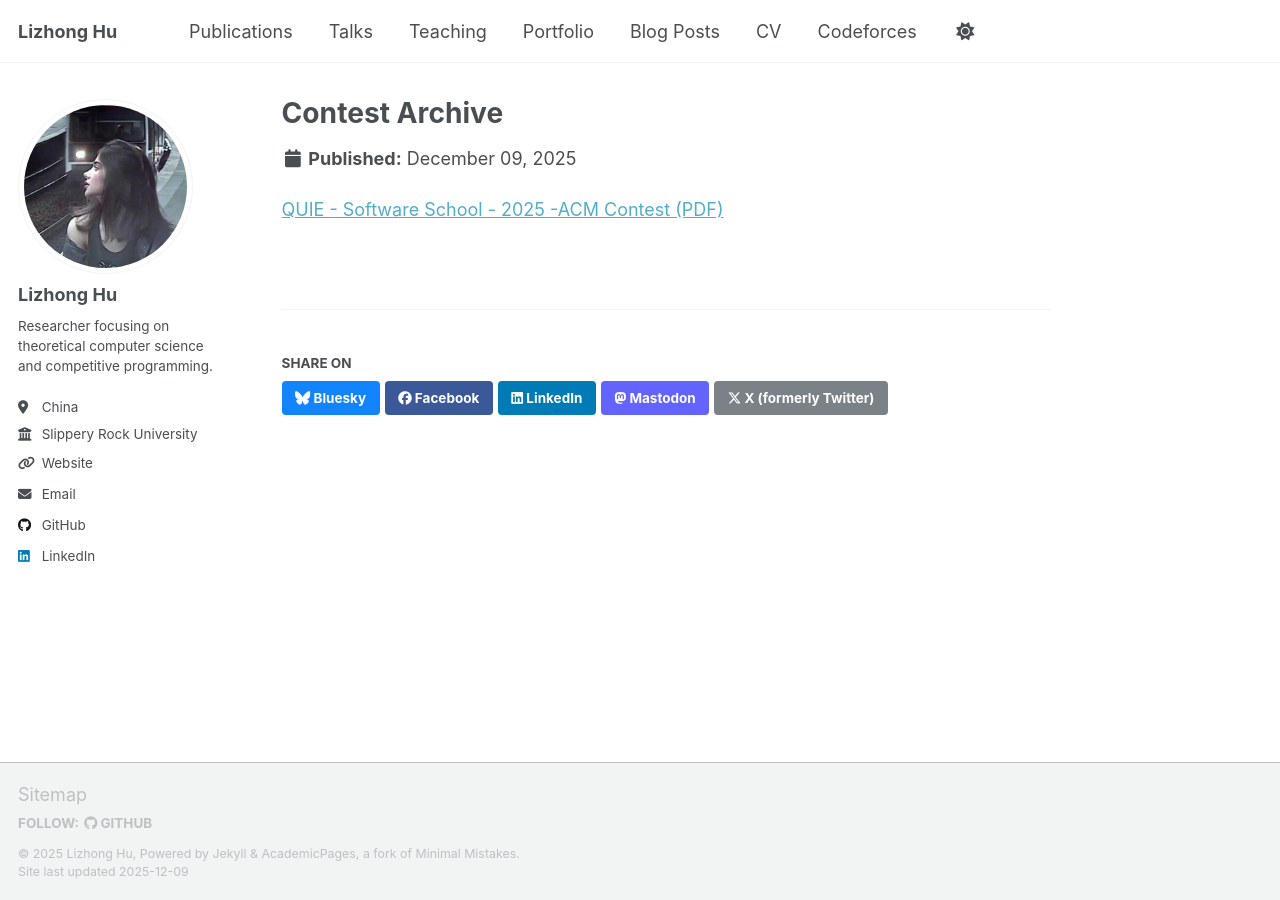
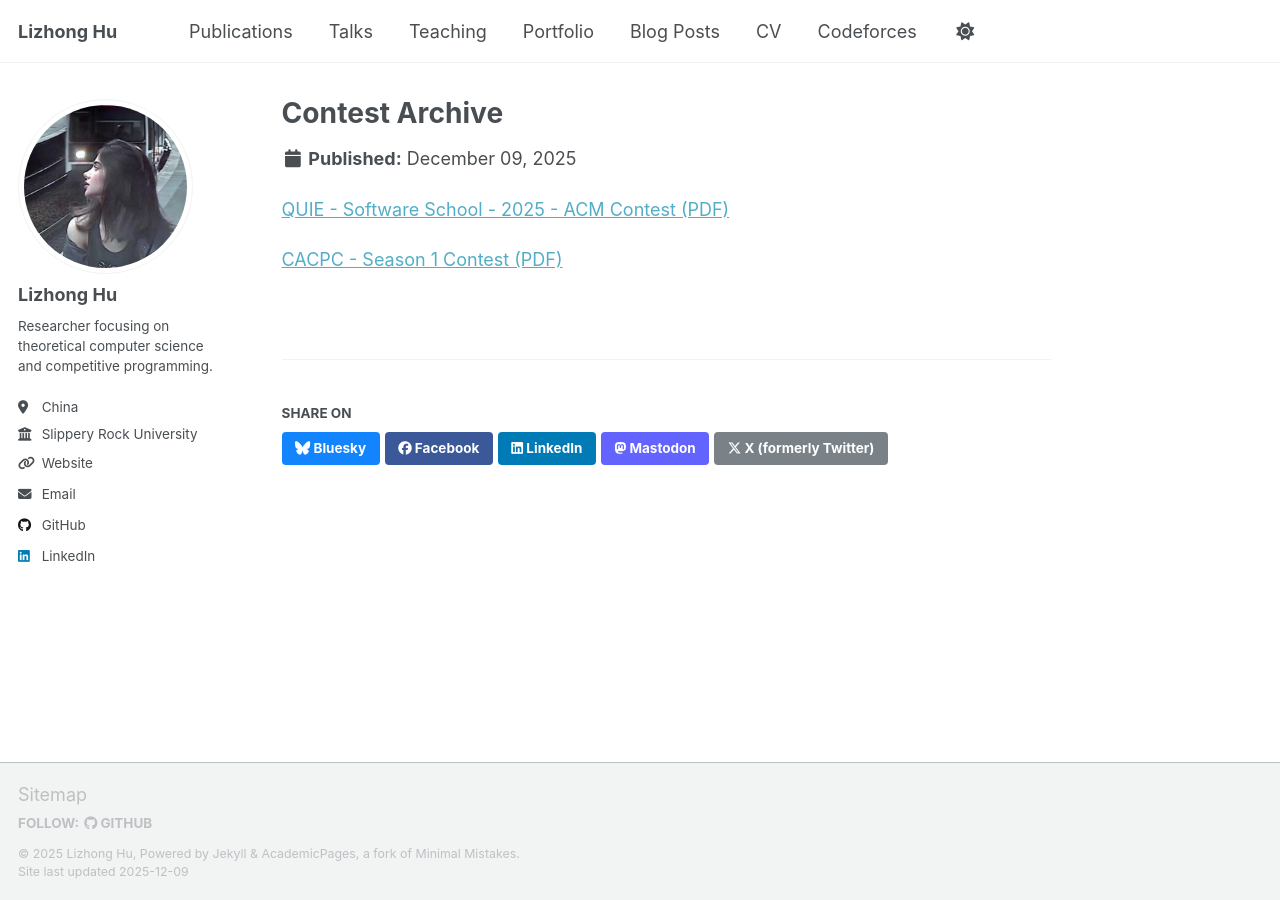
Before and after one commit to au1bhi/lzHu, a Jekyll site: the page built from _portfolio/Contest Arichive.html, in a window 1280 px wide. Built offline with Jekyll 4.4.1, drawn with Linux system fonts in a browser that asks for light colours; a script that is not in the unit is left out.

Commit message:
upload CACPC - 1st

```diff
--- a/_portfolio/Contest Arichive.html
+++ b/_portfolio/Contest Arichive.html
@@ -1,8 +1,8 @@
 ---
 title: "Contest Archive"
-collection: portfoli o
+collection: portfolio
 permalink: /portfolio/contest-archive
 ---
 
-<p><a href="/files/contest-54320-z.pdf">QUIE - Software School - 2025 -ACM Contest (PDF)</a></p>
-<!-- <p><a href="/files/contest-54320-z.pdf">QUIE - Software School - 2025 -ACM Contest (PDF)</a></p> -->
+<p><a href="/files/contest-54320-z.pdf">QUIE - Software School - 2025 - ACM Contest (PDF)</a></p>
+<p><a href="/files/CACPC-1st.pdf">CACPC - Season 1 Contest (PDF)</a></p>
```
Also changed, not shown: 1 other file.
